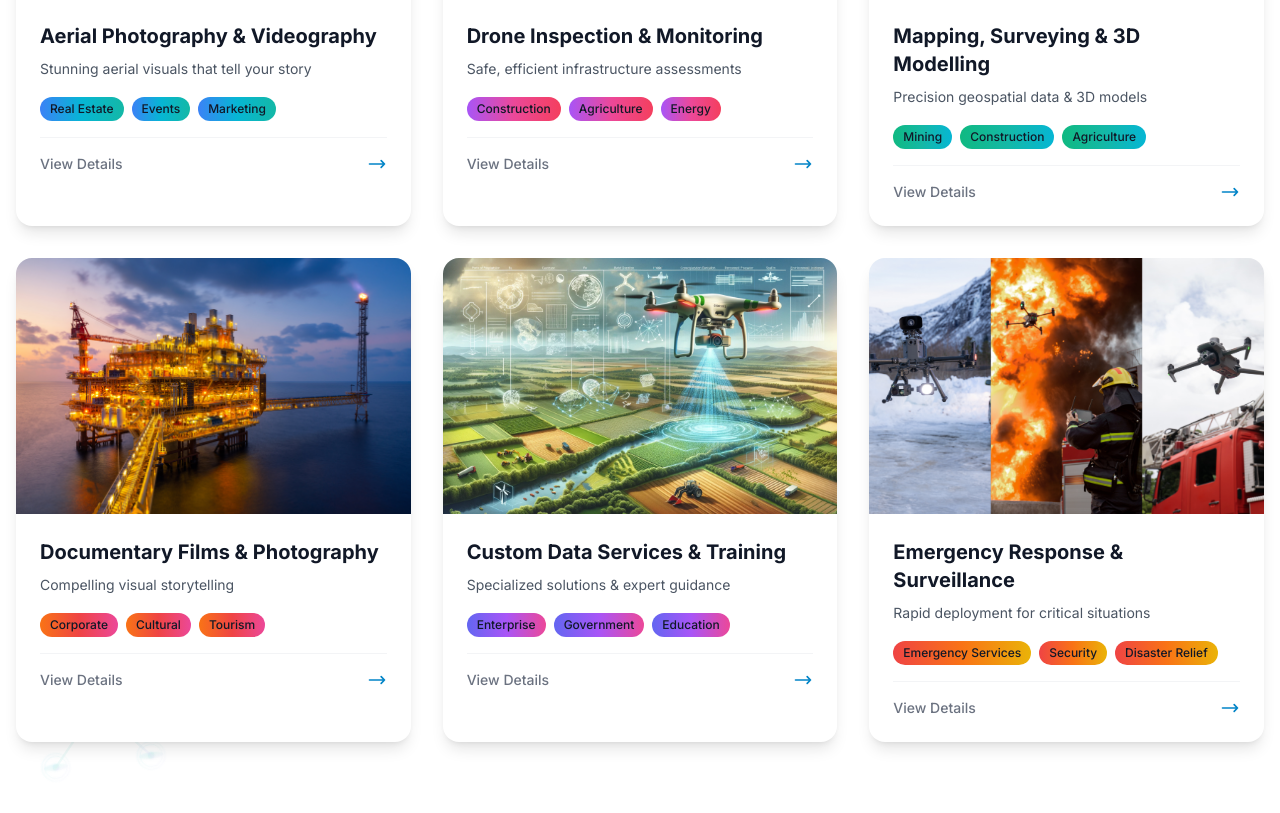
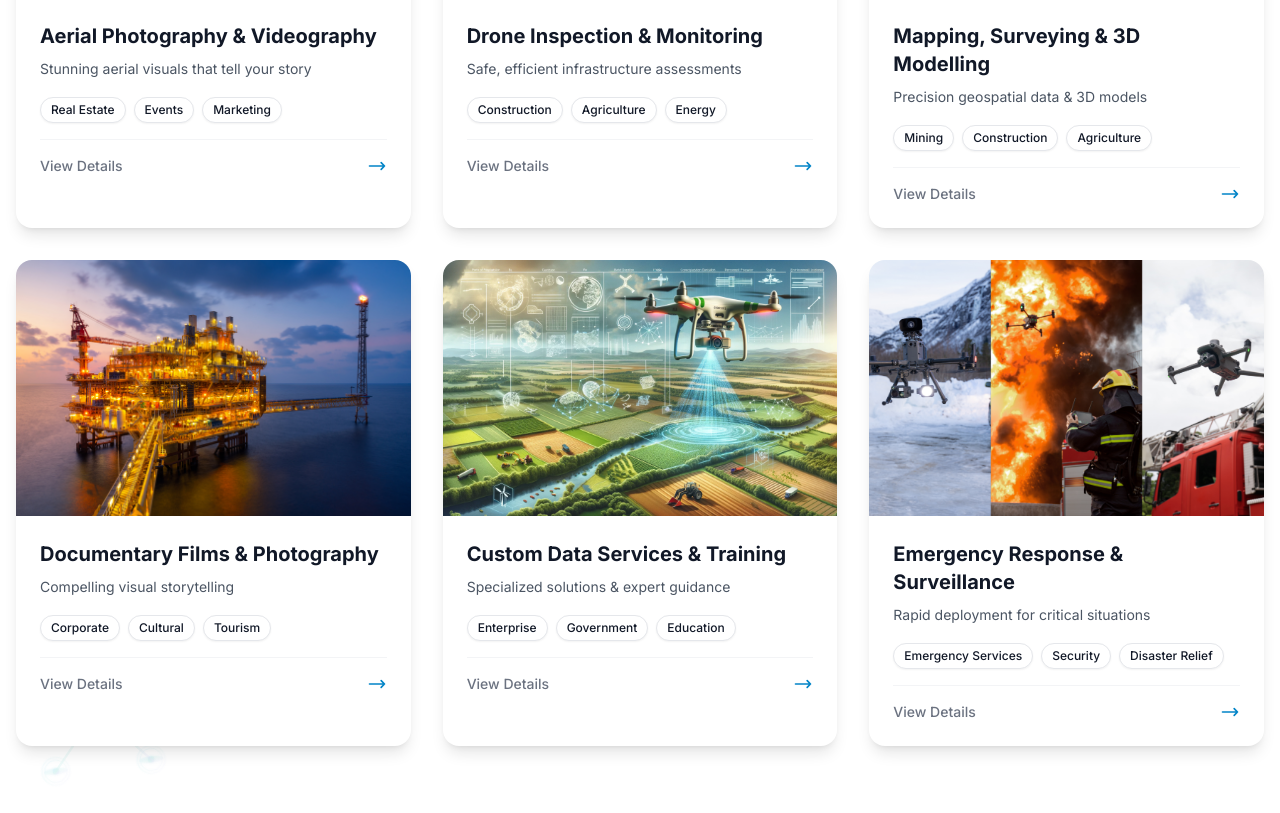
Before and after one commit to FyliaCare/Creative-Approach, a React (Vite) app: page / in a window 1280 px wide. Shown: the part 1370-2183 px from the top of the page. Built offline with nearby package versions, Linux system fonts and the light colour scheme; no server answers.

Commit message:
Update service card tags to uniform white cards with black text

```diff
--- a/src/pages/Home.jsx
+++ b/src/pages/Home.jsx
@@ -408,7 +408,7 @@ export default function Home() {
                       {/* Use Cases Pills */}
                       <div className="flex flex-wrap gap-2 mb-4">
                         {service.useCases.map((useCase) => (
-                          <span key={useCase} className={`px-2.5 py-1 bg-gradient-to-r ${service.gradient} bg-opacity-10 text-xs font-medium rounded-full`}>
+                          <span key={useCase} className="px-2.5 py-1 bg-white border border-gray-200 text-gray-900 text-xs font-medium rounded-full shadow-sm">
                             {useCase}
                           </span>
                         ))}
```
